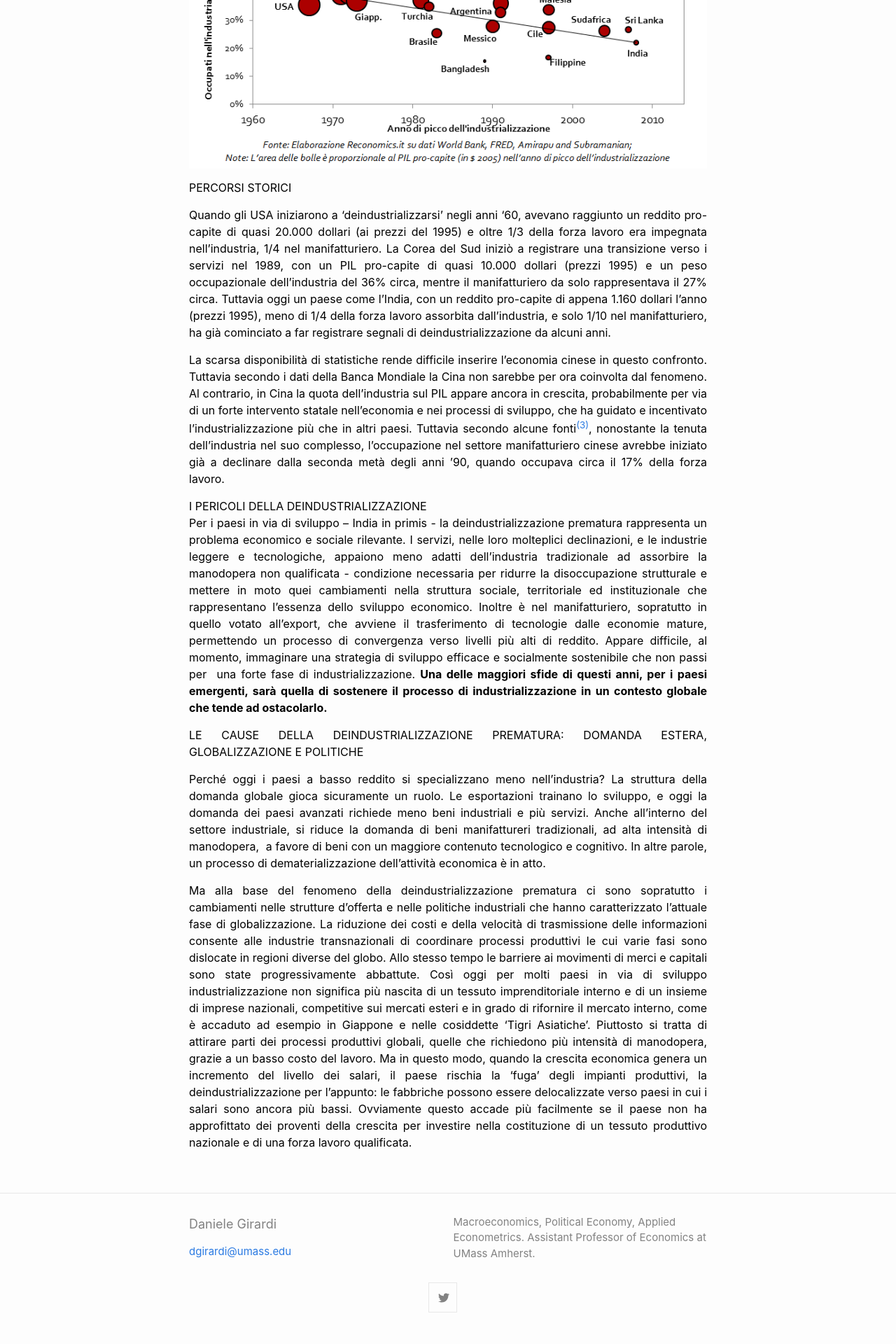
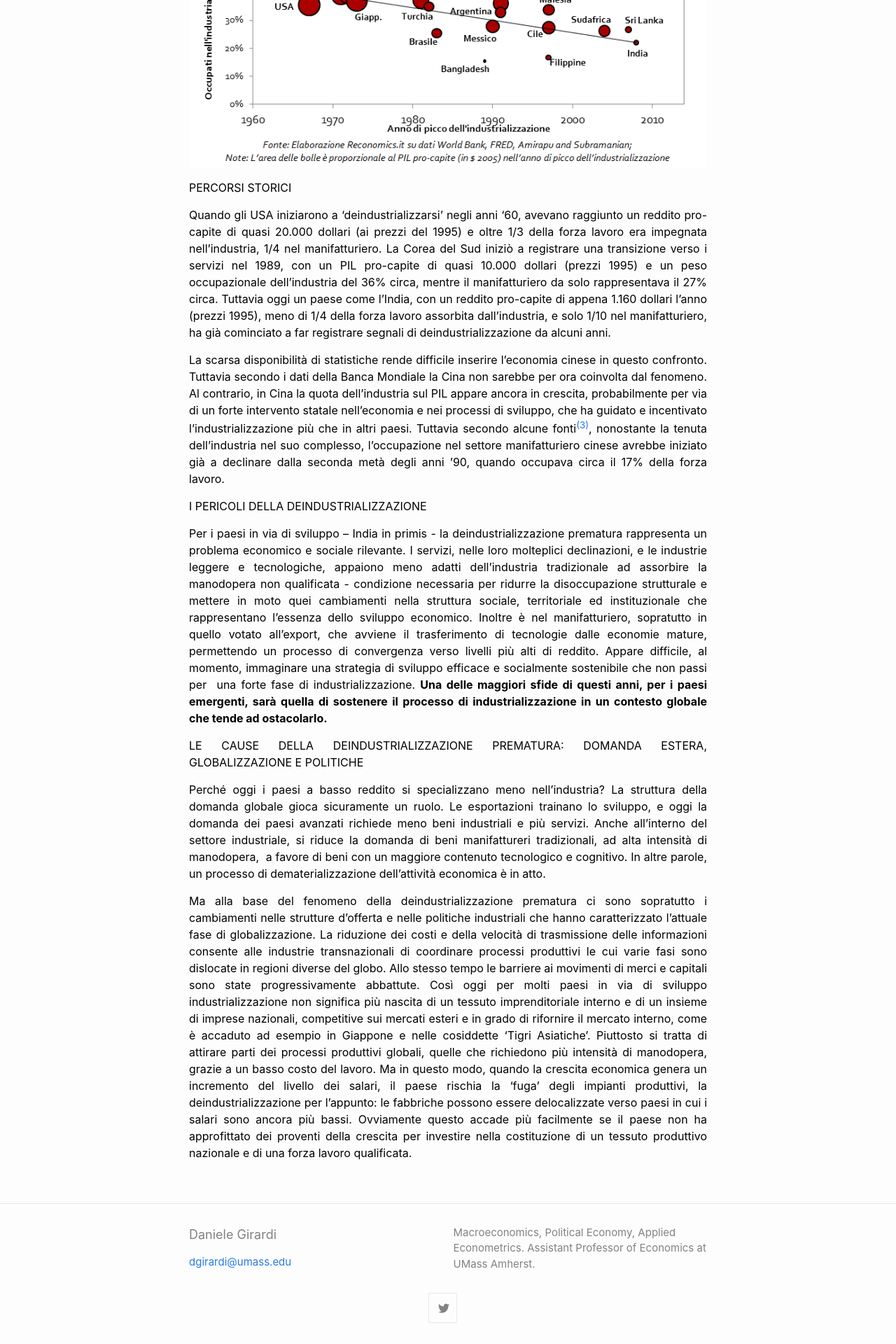
Before and after one commit to danielegirardi/danielegirardi.github.io, a Jekyll site: the page built from posts/premature_deindustrialization.md, in a window 1280 px wide. Shown: the part 1526-3446 px from the top of the page at 70% size. Built offline with Jekyll 4.4.1, drawn with Linux system fonts in a browser that asks for light colours; our own code applies the rules of GitHub Pages for plain Markdown files.

Commit message:
Update premature_deindustrialization.md

```diff
--- a/posts/premature_deindustrialization.md
+++ b/posts/premature_deindustrialization.md
@@ -48,7 +48,7 @@
 <p class="p1" style="text-align: justify;"><span style="color: #000000;">PERCORSI STORICI</span></p>
 <p class="p1" style="text-align: justify;"><span style="color: #000000;">Quando gli USA iniziarono a ‘deindustrializzarsi’ negli anni ‘60, avevano raggiunto un reddito pro-capite di quasi 20.000 dollari (ai prezzi del 1995) e oltre 1/3 della forza lavoro era impegnata nell’industria, 1/4 nel manifatturiero. La Corea del Sud iniziò a registrare una transizione verso i servizi nel 1989, con un PIL pro-capite di quasi 10.000 dollari (prezzi 1995) e un peso occupazionale dell’industria del 36% circa, mentre il manifatturiero da solo rappresentava il 27% circa. Tuttavia oggi un paese come l’India, con un reddito pro-capite di appena 1.160 dollari l’anno (prezzi 1995), meno di 1/4 della forza lavoro assorbita dall’industria, e solo 1/10 nel manifatturiero, ha già cominciato a far registrare segnali di deindustrializzazione da alcuni anni.</span></p>
 <p class="p1" style="text-align: justify;"><span style="color: #000000;">La scarsa disponibilità di statistiche rende difficile inserire l’economia cinese in questo confronto. Tuttavia secondo i dati della Banca Mondiale la Cina non sarebbe per ora coinvolta dal fenomeno. Al contrario, in Cina la quota dell’industria sul PIL appare ancora in crescita, probabilmente per via di un forte intervento statale nell’economia e nei processi di sviluppo, che ha guidato e incentivato l’industrializzazione più che in altri paesi. Tuttavia secondo alcune fonti<sup><a href="#nota3" name="note3">(3)</a></sup>, nonostante la tenuta dell’industria nel suo complesso, l’occupazione nel settore manifatturiero cinese avrebbe iniziato già a declinare dalla seconda metà degli anni ’90, quando occupava circa il 17% della forza lavoro.</span></p>
-<span style="color: #000000;">I PERICOLI DELLA&nbsp;DEINDUSTRIALIZZAZIONE</span>
+<p class="p1" style="text-align: justify;"><span style="color: #000000;">I PERICOLI DELLA&nbsp;DEINDUSTRIALIZZAZIONE</span></p>
 <p class="p1" style="text-align: justify;"><span style="color: #000000;">Per i paesi in via di sviluppo – India in primis - la deindustrializzazione prematura rappresenta un problema economico e sociale rilevante. I servizi, nelle loro molteplici declinazioni, e le industrie leggere e tecnologiche, appaiono meno adatti dell’industria tradizionale ad assorbire la manodopera non qualificata - condizione necessaria per ridurre la disoccupazione strutturale e mettere in moto quei cambiamenti nella struttura sociale, territoriale ed instituzionale che rappresentano l’essenza dello sviluppo economico. Inoltre è nel manifatturiero, sopratutto in quello votato all’export, che avviene il trasferimento di tecnologie dalle economie mature, permettendo un processo di convergenza verso livelli più alti di reddito. Appare difficile, al momento, immaginare una strategia di sviluppo efficace e socialmente sostenibile che non passi per<span class="Apple-converted-space">&nbsp; </span>una forte fase di industrializzazione. <b>Una delle maggiori sfide di questi anni, per i paesi emergenti, sarà quella di sostenere il processo di industrializzazione in un contesto globale che tende ad ostacolarlo.</b></span></p>
 <p class="p1" style="text-align: justify;"><span style="color: #000000;">LE CAUSE DELLA DEINDUSTRIALIZZAZIONE PREMATURA: DOMANDA ESTERA, GLOBALIZZAZIONE E&nbsp;POLITICHE</span></p>
 <p class="p1" style="text-align: justify;"><span style="color: #000000;">Perché oggi i paesi a basso reddito si specializzano meno nell’industria? La struttura della domanda globale gioca sicuramente un ruolo. Le esportazioni trainano lo sviluppo, e oggi la domanda dei paesi avanzati richiede meno beni industriali e più servizi. Anche all’interno del settore industriale, si riduce la domanda di beni manifattureri tradizionali, ad alta intensità di manodopera,<span class="Apple-converted-space">&nbsp; </span>a favore di beni con un maggiore contenuto tecnologico e cognitivo. In altre parole, un processo di dematerializzazione dell’attività economica è in atto.</span></p>
```
